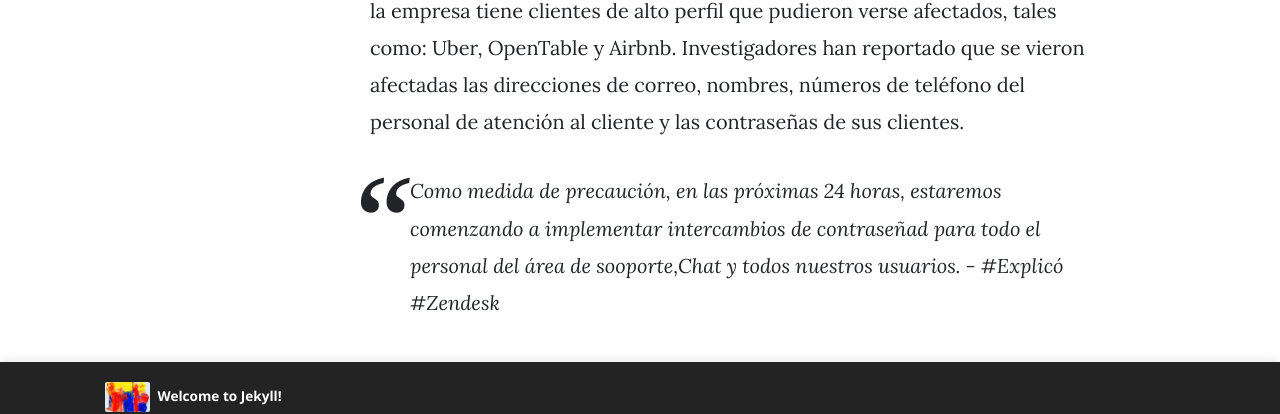
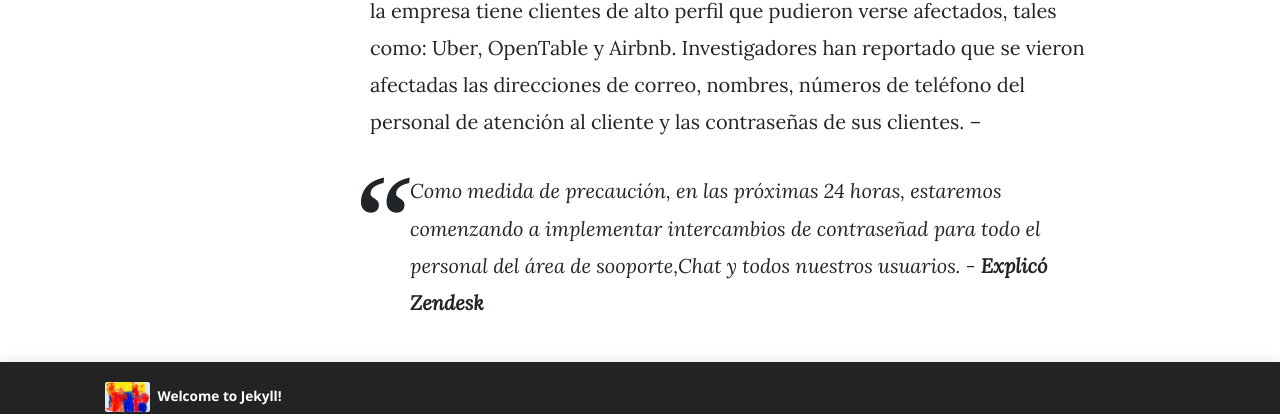
Before and after one commit to cryptogami/blog, a Jekyll site: the page built from _posts/2019-10-05-Brecha-en-Zendesk.md, in a window 1280 px wide and 900 px high, scrolled down 389 px. Shown: the part 468-882 px from the top of the window. Built offline with Jekyll 4.4.1, drawn with Linux system fonts in a browser that asks for light colours; nearby versions of some CDN libraries; comment, search, counter and statistics services are not loaded; some of the changed text lies outside the part shown.

```diff
--- a/_posts/2019-10-05-Brecha-en-Zendesk.md
+++ b/_posts/2019-10-05-Brecha-en-Zendesk.md
@@ -10,7 +10,7 @@ La compañía de software de servicio al cliente, Zendesk, ha descubierto una br
 La empresa identificó el incidente la semana pasada y descubrieron que al menos 10.000 cuentas de #Zendesk #Support se vieron afectadas por un acceso no autorizado. Cabe resaltar que la empresa tiene clientes de alto perfil que pudieron verse afectados, tales como: Uber,
 OpenTable y Airbnb.
 Investigadores han reportado que se vieron afectadas las direcciones de correo, nombres, números de teléfono del personal de atención al cliente y las contraseñas de sus clientes.
-
-> Como medida de precaución, en las próximas 24 horas, estaremos comenzando a implementar intercambios de contraseñad para todo el personal del área de sooporte,Chat y todos nuestros usuarios. - #Explicó #Zendesk
+--
+> Como medida de precaución, en las próximas 24 horas, estaremos comenzando a implementar intercambios de contraseñad para todo el personal del área de sooporte,Chat y todos nuestros usuarios. - **Explicó Zendesk**
 
 Por ùltimo la firma instó a sus clientes a cambiar sus credenciales.
```
